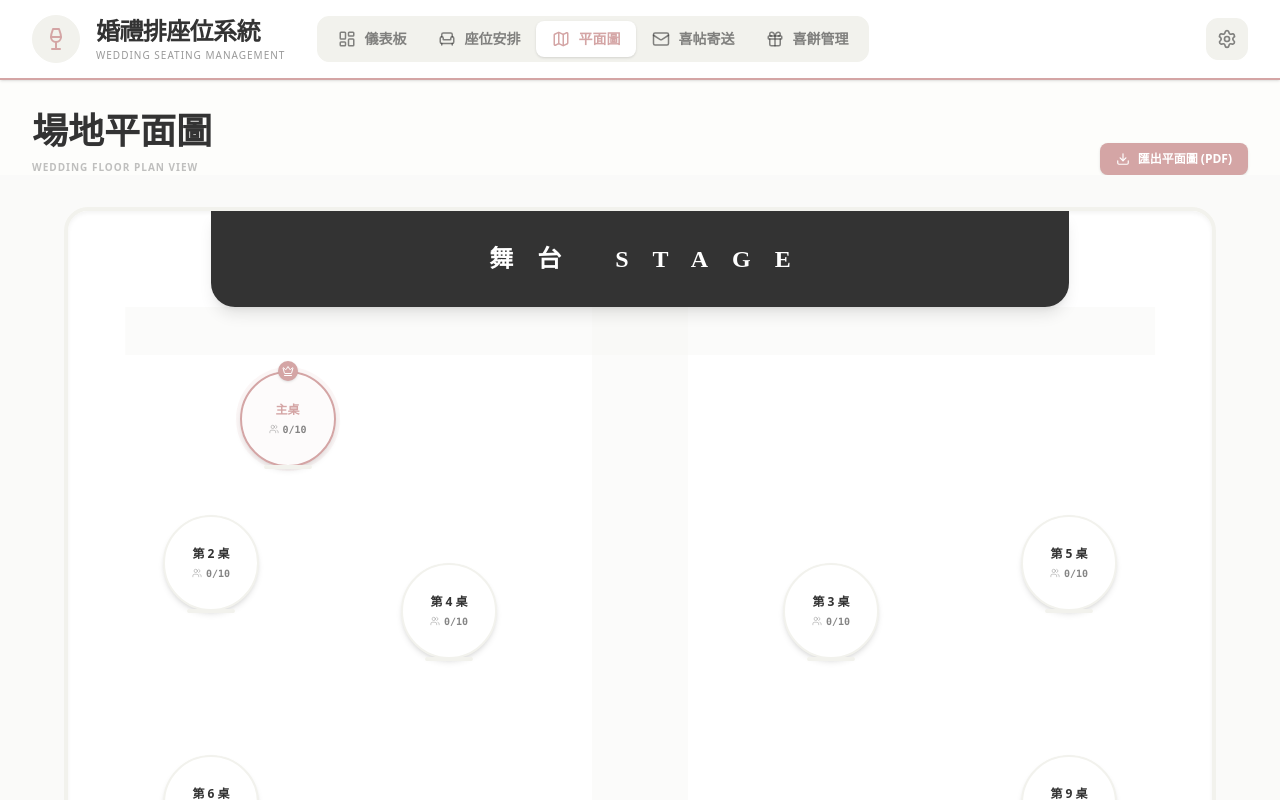
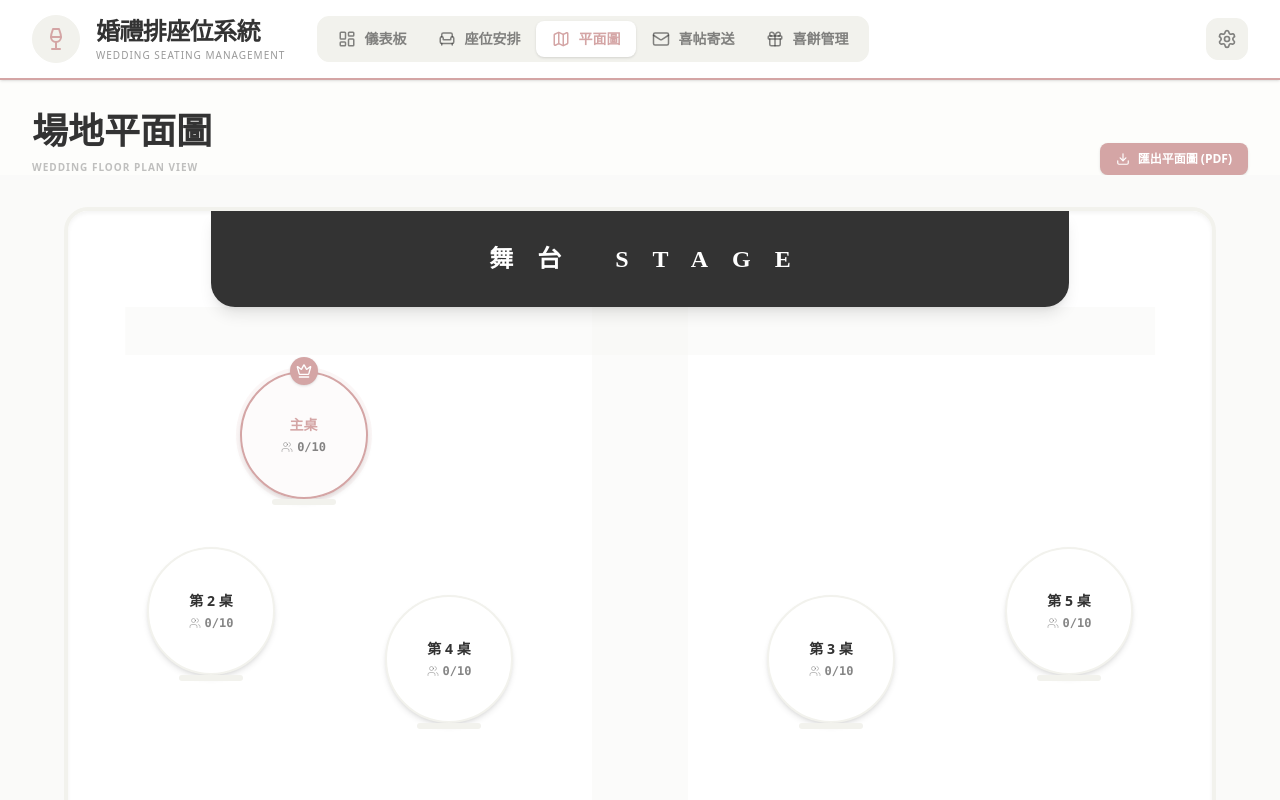
Before and after one commit to Kayra0209/Wedding-Seating-Chart-, a React (Vite) app: page / in a window 1280 px wide. Both pictures are taken after a click on the button "平面圖". Built offline with nearby package versions, Linux system fonts and the light colour scheme.

Commit message:
feat: Improve table and guest attendance UI
Refine UI elements for table and guest attendance to enhance clarity and user experience. This includes updating text labels for attendance status, table designations, and adjusting element sizes and styling for better visual hierarchy.

```diff
--- a/src/App.tsx
+++ b/src/App.tsx
@@ -1842,7 +1842,7 @@ export default function App() {
                             )}
                           >
                             <Users size={16} />
-                            會出席婚宴
+                            出席
                           </button>
                           <button
                             onClick={() => setGiftAttendanceFilter('not-attending')}
@@ -1916,7 +1916,7 @@ export default function App() {
                         <div className="flex items-center gap-3">
                           <div className="w-1 h-6 bg-gold rounded-full" />
                           <h3 className="text-lg font-bold text-wine">
-                            {giftAttendanceFilter === 'attending' ? '會出席婚宴 (現場發放)' : '不克參加 (額外領取/補發)'}
+                            {giftAttendanceFilter === 'attending' ? '出席 (現場發放)' : '不克參加 (額外領取/補發)'}
                           </h3>
                           <span className="px-2 py-0.5 bg-gold/10 text-gold text-[10px] font-bold rounded-sm">
                             {filteredGiftGuests.filter(g => giftAttendanceFilter === 'attending' ? g.attending : !g.attending).length} 位
@@ -1932,7 +1932,7 @@ export default function App() {
                                 <th className="px-8 py-2 text-wine/30 font-bold uppercase tracking-widest text-[10px] w-16">
                                   {giftAttendanceFilter === 'attending' ? '狀態' : '喜餅'}
                                 </th>
-                                <th className="px-8 py-2 text-wine/30 font-bold uppercase tracking-widest text-[10px]">賓客姓名</th>
+                                <th className="px-4 py-2 text-wine/30 font-bold uppercase tracking-widest text-[10px] w-32">賓客姓名</th>
                                 <th className="px-8 py-2 text-wine/30 font-bold uppercase tracking-widest text-[10px] w-32">數量</th>
                                 <th className="px-8 py-2 text-wine/30 font-bold uppercase tracking-widest text-[10px]">關係/標籤</th>
                                 <th className="px-8 py-2 text-wine/30 font-bold uppercase tracking-widest text-[10px] text-right">操作</th>
--- a/src/components/FloorPlan.tsx
+++ b/src/components/FloorPlan.tsx
@@ -38,28 +38,28 @@ export const FloorPlan: React.FC<FloorPlanProps> = ({ tables }) => {
         initial={{ opacity: 0, scale: 0.9 }}
         animate={{ opacity: 1, scale: 1 }}
         className={cn(
-          "relative w-24 h-24 rounded-full flex flex-col items-center justify-center border-2 transition-all shadow-md bg-white",
+          "relative w-32 h-32 rounded-full flex flex-col items-center justify-center border-2 transition-all shadow-md bg-white",
           isMain ? "border-gold bg-gold/5 ring-4 ring-gold/10" : "border-cream-dark hover:border-gold/50",
           occupancy > 100 ? "border-red-400 bg-red-50" : ""
         )}
       >
         {isMain && (
-          <div className="absolute -top-3 left-1/2 -translate-x-1/2 bg-gold text-white p-1 rounded-full shadow-sm">
-            <Crown size={12} />
+          <div className="absolute -top-4 left-1/2 -translate-x-1/2 bg-gold text-white p-1.5 rounded-full shadow-sm">
+            <Crown size={16} />
           </div>
         )}
-        <span className={cn("text-xs font-bold", isMain ? "text-gold" : "text-wine")}>
+        <span className={cn("text-sm font-bold", isMain ? "text-gold" : "text-wine")}>
           {isMain ? "主桌" : `第 ${table.number} 桌`}
         </span>
         <div className="flex items-center gap-1 mt-1">
-          <Users size={10} className="text-wine/30" />
-          <span className="text-[10px] font-mono font-bold text-wine/60">
+          <Users size={12} className="text-wine/30" />
+          <span className="text-xs font-mono font-bold text-wine/60">
             {totalGuests}/{table.capacity}
           </span>
         </div>
 
         {/* Occupancy Indicator */}
-        <div className="absolute -bottom-1 left-1/2 -translate-x-1/2 w-12 h-1 bg-cream-dark rounded-full overflow-hidden">
+        <div className="absolute -bottom-2 left-1/2 -translate-x-1/2 w-16 h-1.5 bg-cream-dark rounded-full overflow-hidden">
           <div
             className={cn(
               "h-full transition-all duration-500",
@@ -74,7 +74,7 @@ export const FloorPlan: React.FC<FloorPlanProps> = ({ tables }) => {
 
   return (
     <div className="w-full h-full bg-stone-50 p-8 overflow-auto custom-scrollbar">
-      <div className="max-w-6xl mx-auto bg-white border-4 border-cream-dark rounded-3xl p-12 shadow-inner relative min-h-[1200px]">
+      <div className="max-w-6xl mx-auto bg-white border-4 border-cream-dark rounded-3xl p-12 pb-48 shadow-inner relative min-h-[1400px]">
 
         {/* Stage Area */}
         <div className="absolute top-0 left-1/2 -translate-x-1/2 w-3/4 h-24 bg-wine rounded-b-3xl flex items-center justify-center shadow-lg z-10">
@@ -93,7 +93,7 @@ export const FloorPlan: React.FC<FloorPlanProps> = ({ tables }) => {
         </div>
 
         {/* Tables Arrangement */}
-        <div className="mt-64 grid grid-cols-2 gap-x-48 gap-y-16 relative z-20">
+        <div className="mt-72 grid grid-cols-2 gap-x-48 gap-y-24 relative z-20">
           {/* Left Side Columns */}
           <div className="grid grid-cols-2 gap-x-12 gap-y-24">
             {leftTables.map((table, idx) => (
--- a/src/components/TableContainer.tsx
+++ b/src/components/TableContainer.tsx
@@ -113,7 +113,7 @@ export const TableContainer: React.FC<TableContainerProps> = ({ table, onDelete,
             )}>
               {table.number}
             </div>
-            <span className="font-bold text-wine">桌次</span>
+            <span className="font-bold text-wine">{table.number === 1 ? "主桌" : "桌次"}</span>
           </div>
 
           <div className="flex items-center gap-2">
```
